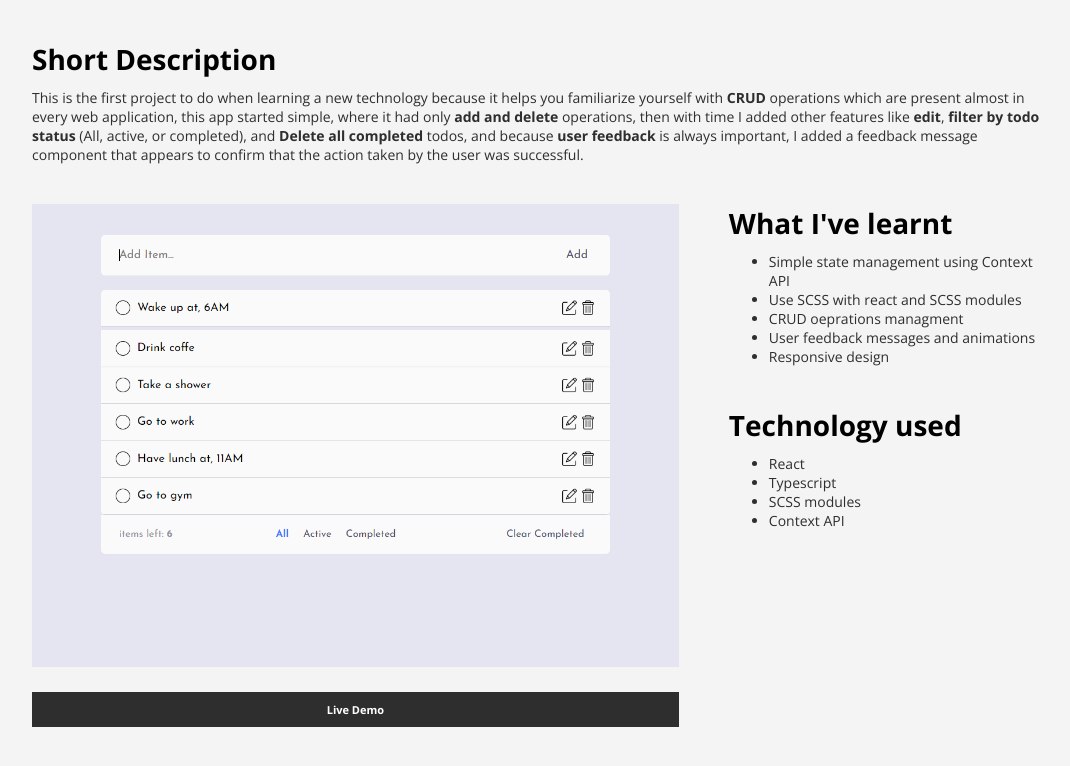
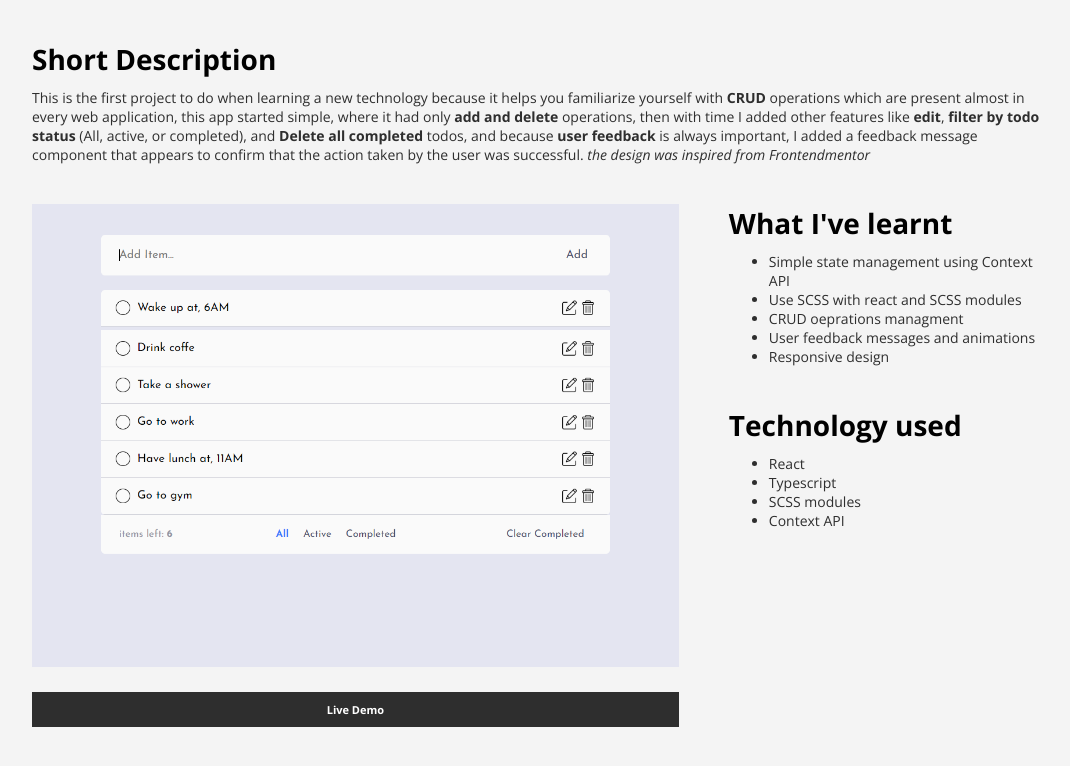
Before and after one commit to Moozes/Moozes.github.io, a plain HTML site: page projects/todo.html in a window 1280 px wide. Shown: the whole page, without its empty margins (96-1166 px from the left). Drawn offline with nearby package versions, Linux system fonts and the light colour scheme.

Commit message:
mention frontendmentor

```diff
--- a/projects/todo.html
+++ b/projects/todo.html
@@ -12,7 +12,7 @@
     <div class="description">
       <p class="title4">Short Description</p>
       <p class="text2 short-description">
-        This is the first project to do when learning a new technology because it helps you familiarize yourself with <strong>CRUD</strong> operations which are present almost in every web application, this app started simple, where it had only <strong>add and delete</strong> operations, then with time I added other features like <strong> edit</strong>, <strong>filter by todo status</strong> (All, active, or completed), and <strong>Delete all completed</strong> todos, and because <strong>user feedback</strong> is always important, I added a feedback message component that appears to confirm that the action taken by the user was successful.
+        This is the first project to do when learning a new technology because it helps you familiarize yourself with <strong>CRUD</strong> operations which are present almost in every web application, this app started simple, where it had only <strong>add and delete</strong> operations, then with time I added other features like <strong> edit</strong>, <strong>filter by todo status</strong> (All, active, or completed), and <strong>Delete all completed</strong> todos, and because <strong>user feedback</strong> is always important, I added a feedback message component that appears to confirm that the action taken by the user was successful. <em>the design was inspired from Frontendmentor </em>
       </p>
 
       <div class="project-display">
```
